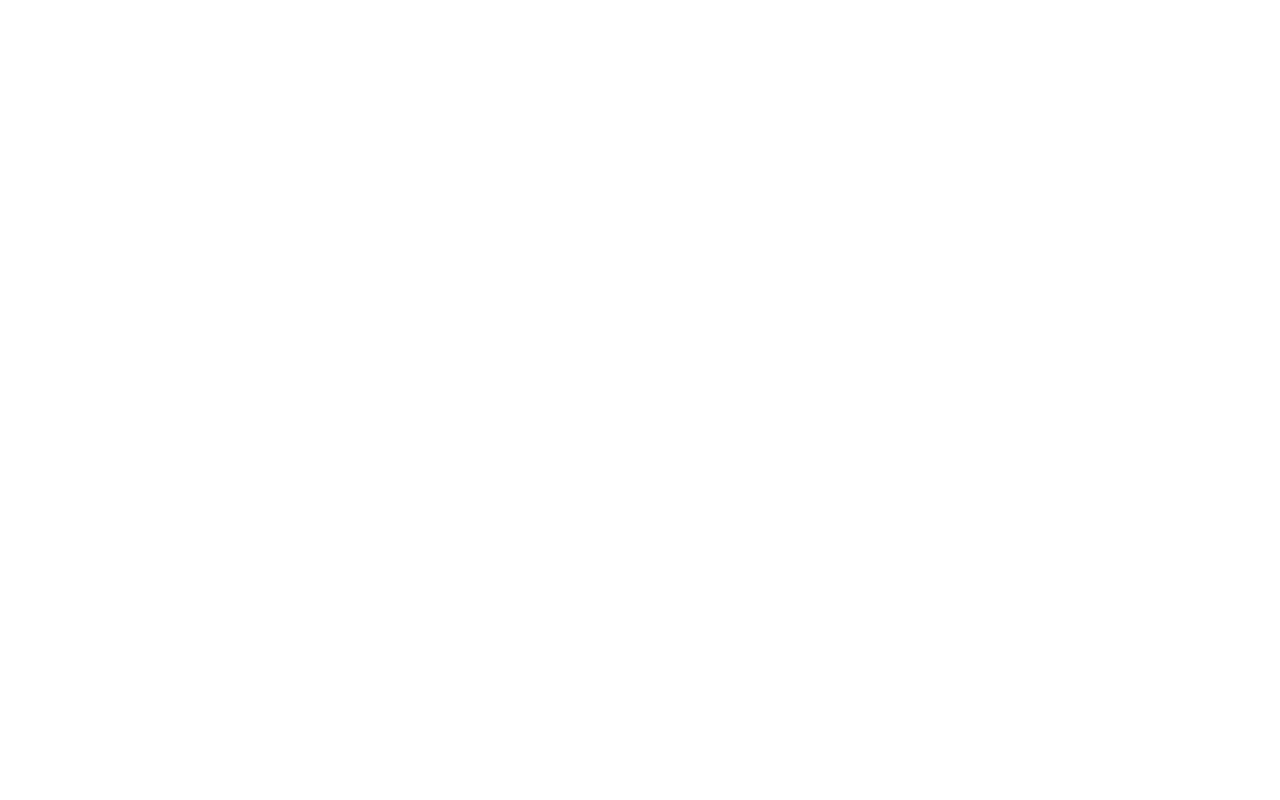
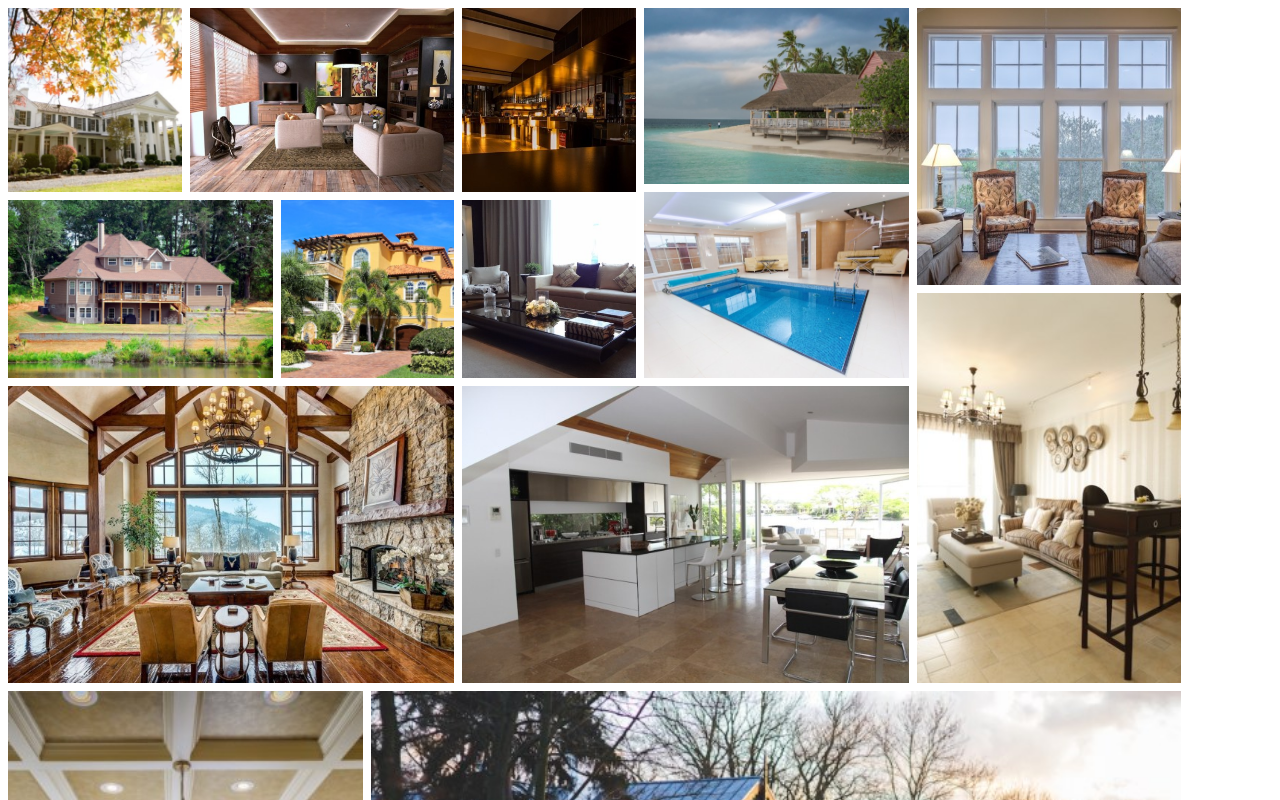
Before and after one commit to EyalSinay/03.04.22-CSS, a plain HTML site: page 24.4-grid_gallery/24.4-grid_gallery.html in a window 1280 px wide. Shown: the top 800 px of the page. Drawn offline with Linux system fonts and the light colour scheme.

Commit message:
24.4-grid_gallery

```diff
--- /dev/null
+++ b/24.4-grid_gallery/24.4-grid_gallery-desktop.css
@@ -0,0 +1,69 @@
+.gallery{
+    display: grid;
+    grid-template-columns: repeat(14, 1fr);
+    grid-gap: 8px;
+    grid-auto-flow: dense;
+}
+
+img{
+    width: 100%;
+    height: 100%;
+    object-fit: cover;
+}
+
+:nth-child(1){
+    grid-row: span 2;
+    grid-column: span 2;
+}
+:nth-child(2){
+    grid-row: span 2;
+    grid-column: span 3;
+}
+:nth-child(3){
+    grid-row: span 2;
+    grid-column: span 2;
+}
+:nth-child(4){
+    grid-row: span 1;
+    grid-column: span 3;
+}
+:nth-child(5){
+    grid-row: span 3;
+    grid-column: span 3;
+}
+:nth-child(6){
+    grid-row: span 3;
+    grid-column: span 3;
+}
+:nth-child(7){
+    grid-row: span 2;
+    grid-column: span 3;
+}
+:nth-child(8){
+    grid-row: span 2;
+    grid-column: span 5;
+}
+:nth-child(9){
+    grid-row: span 2;
+    grid-column: span 5;
+}
+:nth-child(10){
+    grid-row: span 2;
+    grid-column: span 2;
+}
+:nth-child(11){
+    grid-row: span 3;
+    grid-column: span 3;
+}
+:nth-child(12){
+    grid-row: span 2;
+    grid-column: span 2;
+}
+:nth-child(13){
+    grid-row: span 3;
+    grid-column: span 4;
+}
+:nth-child(14){
+    grid-row: span 2;
+    grid-column: span 9;
+}
--- /dev/null
+++ b/24.4-grid_gallery/24.4-grid_gallery-mobile.css
@@ -0,0 +1,76 @@
+.gallery {
+    display: grid;
+    grid-template-columns: repeat(1, 1fr);
+    grid-gap: 8px;
+    grid-auto-flow: dense;
+}
+
+:nth-child(1) {
+    grid-row: span 1;
+    grid-column: span 1;
+}
+
+:nth-child(2) {
+    grid-row: span 1;
+    grid-column: span 1;
+}
+
+:nth-child(3) {
+    grid-row: span 1;
+    grid-column: span 1;
+}
+
+:nth-child(4) {
+    grid-row: span 1;
+    grid-column: span 1;
+}
+
+:nth-child(5) {
+    grid-row: span 1;
+    grid-column: span 1;
+}
+
+:nth-child(6) {
+    grid-row: span 1;
+    grid-column: span 1;
+}
+
+:nth-child(7) {
+    grid-row: span 1;
+    grid-column: span 1;
+}
+
+:nth-child(8) {
+    grid-row: span 1;
+    grid-column: span 1;
+}
+
+:nth-child(9) {
+    grid-row: span 1;
+    grid-column: span 1;
+}
+
+:nth-child(10) {
+    grid-row: span 1;
+    grid-column: span 1;
+}
+
+:nth-child(11) {
+    grid-row: span 1;
+    grid-column: span 1;
+}
+
+:nth-child(12) {
+    grid-row: span 1;
+    grid-column: span 1;
+}
+
+:nth-child(13) {
+    grid-row: span 1;
+    grid-column: span 1;
+}
+
+:nth-child(14) {
+    grid-row: span 1;
+    grid-column: span 1;
+}
--- /dev/null
+++ b/24.4-grid_gallery/24.4-grid_gallery-tablate.css
@@ -0,0 +1,76 @@
+.gallery {
+    display: grid;
+    grid-template-columns: repeat(7, 1fr);
+    grid-gap: 8px;
+    grid-auto-flow: dense;
+}
+
+:nth-child(1) {
+    grid-row: span 2;
+    grid-column: span 2;
+}
+
+:nth-child(2) {
+    grid-row: span 2;
+    grid-column: span 3;
+}
+
+:nth-child(3) {
+    grid-row: span 2;
+    grid-column: span 2;
+}
+
+:nth-child(4) {
+    grid-row: span 1;
+    grid-column: span 3;
+}
+
+:nth-child(5) {
+    grid-row: span 3;
+    grid-column: span 3;
+}
+
+:nth-child(6) {
+    grid-row: span 3;
+    grid-column: span 3;
+}
+
+:nth-child(7) {
+    grid-row: span 2;
+    grid-column: span 3;
+}
+
+:nth-child(8) {
+    grid-row: span 2;
+    grid-column: span 5;
+}
+
+:nth-child(9) {
+    grid-row: span 2;
+    grid-column: span 5;
+}
+
+:nth-child(10) {
+    grid-row: span 2;
+    grid-column: span 2;
+}
+
+:nth-child(11) {
+    grid-row: span 3;
+    grid-column: span 4;
+}
+
+:nth-child(12) {
+    grid-row: span 4;
+    grid-column: span 4;
+}
+
+:nth-child(13) {
+    grid-row: span 3;
+    grid-column: span 5;
+}
+
+:nth-child(14) {
+    grid-row: span 2;
+    grid-column: span 9;
+}
--- a/24.4-grid_gallery/24.4-grid_gallery.html
+++ b/24.4-grid_gallery/24.4-grid_gallery.html
@@ -1,13 +1,33 @@
 <!DOCTYPE html>
 <html lang="en">
+
 <head>
     <meta charset="UTF-8">
     <meta http-equiv="X-UA-Compatible" content="IE=edge">
     <meta name="viewport" content="width=device-width, initial-scale=1.0">
-    <link rel="stylesheet" href="24.4-grid_gallery.css">
+    <link rel="stylesheet" href="24.4-grid_gallery-desktop.css">
+    <link rel="stylesheet" media="screen and (max-width: 1200px)" href="24.4-grid_gallery-tablate.css">
+    <link rel="stylesheet" media="screen and (max-width: 900px)" href="24.4-grid_gallery-mobile.css">
     <title>24.4-grid_gallery</title>
 </head>
+
 <body>
+    <div class="gallery">
+        <img src="images/gal-1.jpeg" alt="">
+        <img src="images/gal-2.jpeg" alt="">
+        <img src="images/gal-3.jpeg" alt="">
+        <img src="images/gal-4.jpeg" alt="">
+        <img src="images/gal-5.jpeg" alt="">
+        <img src="images/gal-6.jpeg" alt="">
+        <img src="images/gal-7.jpeg" alt="">
+        <img src="images/gal-8.jpeg" alt="">
+        <img src="images/gal-9.jpeg" alt="">
+        <img src="images/gal-10.jpeg" alt="">
+        <img src="images/gal-11.jpeg" alt="">
+        <img src="images/gal-12.jpeg" alt="">
+        <img src="images/gal-13.jpeg" alt="">
+        <img src="images/gal-14.jpeg" alt="">
+    </div>
+</body>
 
-</body>
 </html>
```
Also changed, not shown: 24.4-grid_gallery/24.4-grid_gallery.css (deleted), 24.4-grid_gallery/images/gal-1.jpeg (added), 24.4-grid_gallery/images/gal-10.jpeg (added), 24.4-grid_gallery/images/gal-11.jpeg (added), 24.4-grid_gallery/images/gal-12.jpeg (added), 24.4-grid_gallery/images/gal-13.jpeg (added), 24.4-grid_gallery/images/gal-14.jpeg (added), 24.4-grid_gallery/images/gal-2.jpeg (added), 24.4-grid_gallery/images/gal-3.jpeg (added), 24.4-grid_gallery/images/gal-4.jpeg (added), 24.4-grid_gallery/images/gal-5.jpeg (added), 24.4-grid_gallery/images/gal-6.jpeg (added), 24.4-grid_gallery/images/gal-7.jpeg (added), 24.4-grid_gallery/images/gal-8.jpeg (added), 1 more files.
